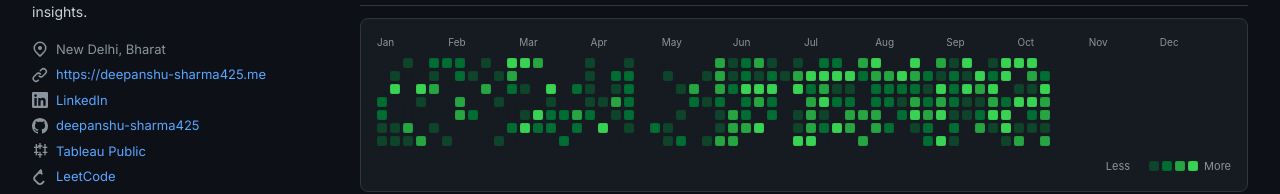
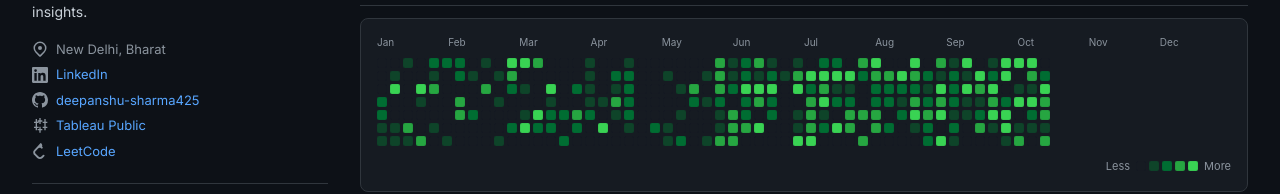
Before and after one commit to deepanshu-sharma425/DVA-portfolio, a React (Vite) app: page / in a window 1280 px wide. Shown: the part 458-652 px from the top of the page. Built offline with nearby package versions, Linux system fonts and the light colour scheme.

Commit message:
completed

```diff
--- a/src/Sidebar.jsx
+++ b/src/Sidebar.jsx
@@ -4,7 +4,7 @@ import { LocationIcon, LinkIcon, GHIcon, LCIcon, LinkedInIcon, TableauIcon, Star
 const skills = ['Python', 'SQL (BigQuery)', 'Tableau', 'Power BI', 'Looker Studio', 'Pandas', 'NumPy', 'Excel', 'Statistical Analysis', 'EDA', 'React', 'Node.js'];
 
 const links = [
-  { icon: <LinkIcon />, label: 'https://deepanshu-sharma425.me', href: 'https://deepanshu-sharma425.me' },
+
   { icon: <LinkedInIcon />, label: 'LinkedIn', href: 'https://www.linkedin.com/in/deepanshu-sharma-57a225281?utm_source=share_via&utm_content=profile&utm_medium=member_android' },
   { icon: <GHIcon />, label: 'deepanshu-sharma425', href: 'https://github.com/deepanshu-sharma425' },
   { icon: <TableauIcon />, label: 'Tableau Public', href: 'https://public.tableau.com/app/profile/deepanshu.sharma4570/vizzes' },
```
